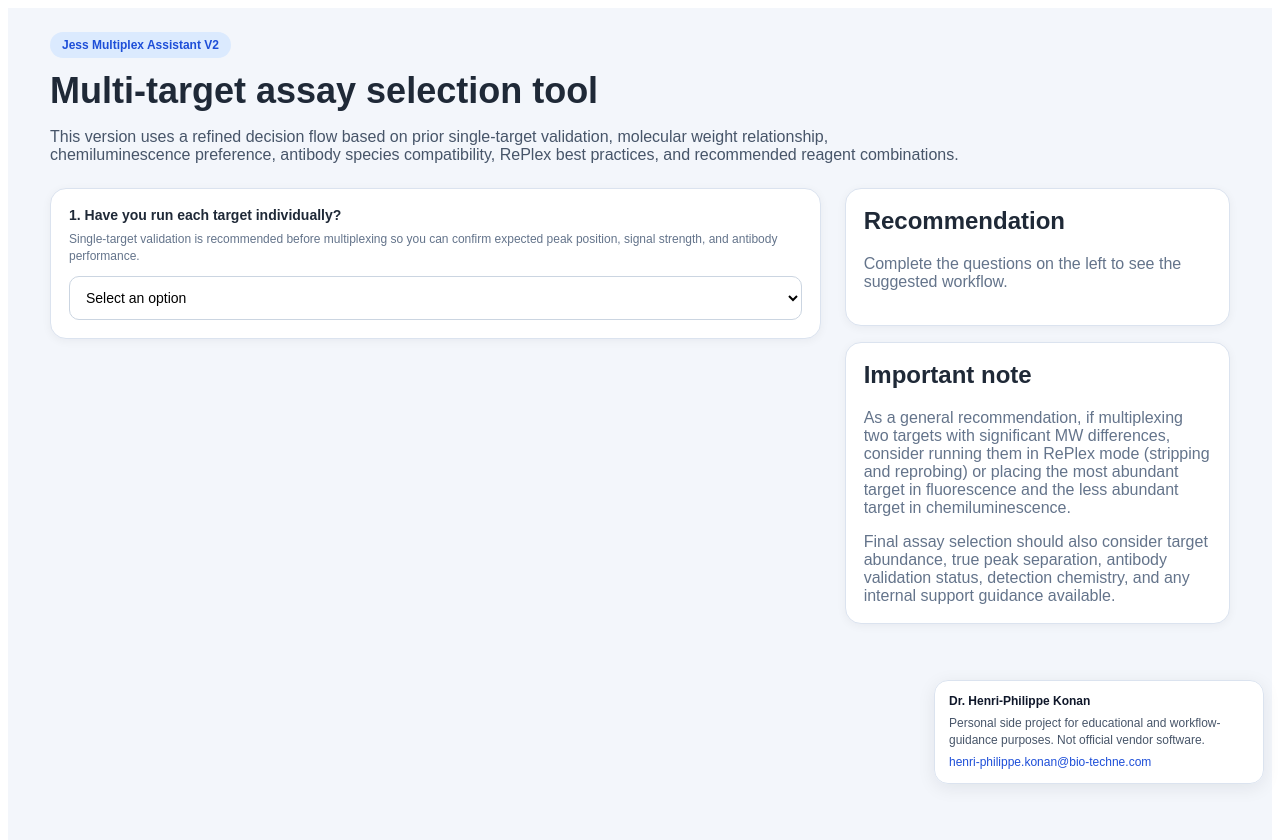
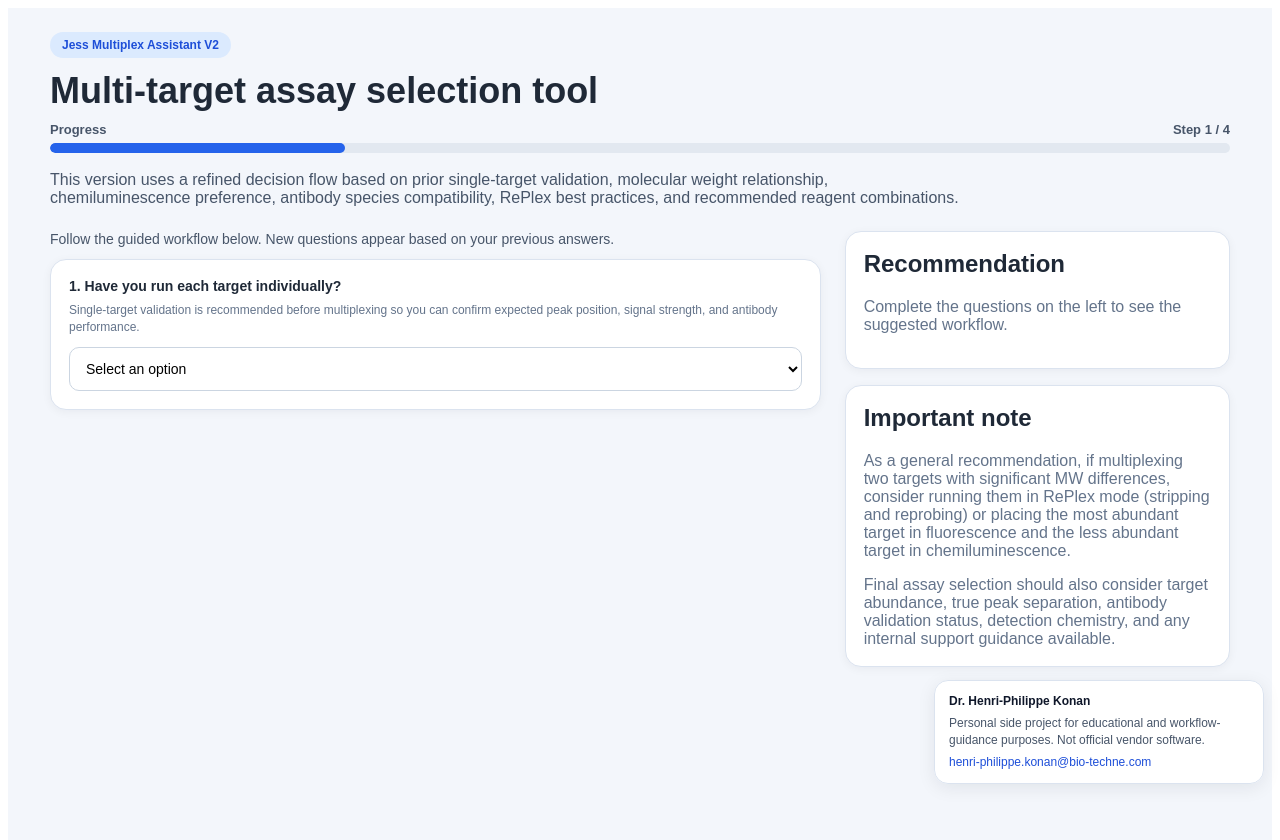
Before and after one commit to hpkonan/jess-assay-selection-tool, a React (Create React App) app: page / in a window 1280 px wide. Shown: the top 840 px of the page. Built offline with nearby package versions, Linux system fonts and the light colour scheme.

Commit message:
Implement progress indicator based on user steps
Add progress tracking for multi-target assay selection

```diff
--- a/src/App.js
+++ b/src/App.js
@@ -249,6 +249,23 @@ const fullRecommendation = result
     answers.mwRelation === "same_close" && answers.bothInChemi === "no";
   const showSpeciesPairForDifferentMW =
     answers.mwRelation === "different" && answers.bothInChemi === "no";
+  const totalSteps = 4;
+
+let currentStep = 1;
+
+if (answers.testedIndividually === "yes") {
+  currentStep = 2;
+}
+
+if (answers.mwRelation !== "") {
+  currentStep = 3;
+}
+
+if (answers.bothInChemi !== "") {
+  currentStep = 4;
+}
+
+const progressPercent = (currentStep / totalSteps) * 100;
 
   const pageStyle: React.CSSProperties = {
     minHeight: "100vh",
@@ -360,6 +377,42 @@ const fullRecommendation = result
         <h1 style={{ fontSize: "36px", margin: "0 0 10px 0" }}>
           Multi-target assay selection tool
         </h1>
+            <div style={{ marginBottom: "18px" }}>
+  <div
+    style={{
+      display: "flex",
+      justifyContent: "space-between",
+      alignItems: "center",
+      marginBottom: "6px",
+      fontSize: "13px",
+      color: "#475569",
+      fontWeight: 600,
+    }}
+  >
+    <span>Progress</span>
+    <span>Step {currentStep} / {totalSteps}</span>
+  </div>
+
+  <div
+    style={{
+      width: "100%",
+      height: "10px",
+      background: "#e2e8f0",
+      borderRadius: "999px",
+      overflow: "hidden",
+    }}
+  >
+    <div
+      style={{
+        width: `${progressPercent}%`,
+        height: "100%",
+        background: "#2563eb",
+        borderRadius: "999px",
+        transition: "width 0.3s ease",
+      }}
+    />
+  </div>
+</div>
         <p
           style={{ color: "#475569", maxWidth: "920px", marginBottom: "24px" }}
         >
@@ -371,6 +424,9 @@ const fullRecommendation = result
 
         <div style={gridStyle}>
           <div>
+            <div style={{ marginBottom: "12px", color: "#475569", fontSize: "14px" }}>
+  Follow the guided workflow below. New questions appear based on your previous answers.
+</div>
             <div style={cardStyle}>
               <label style={labelStyle}>
                 1. Have you run each target individually?
```
